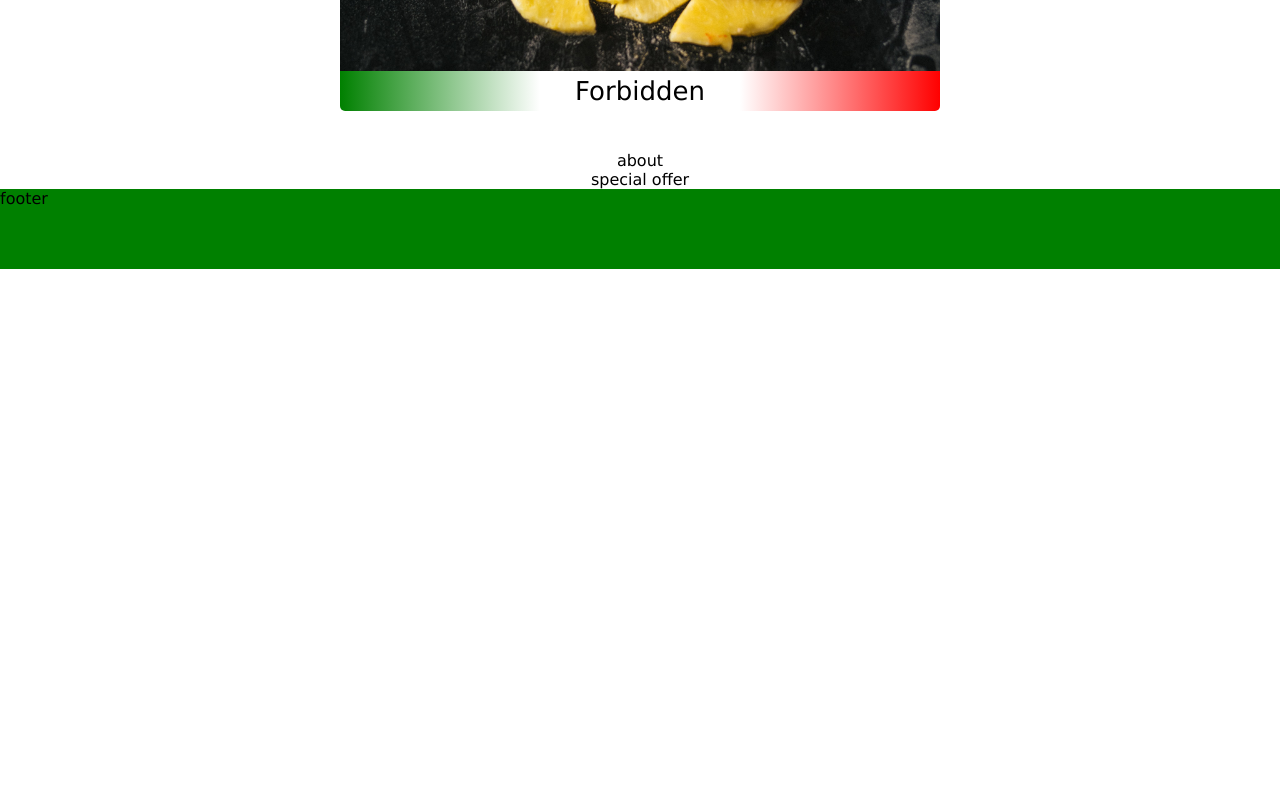
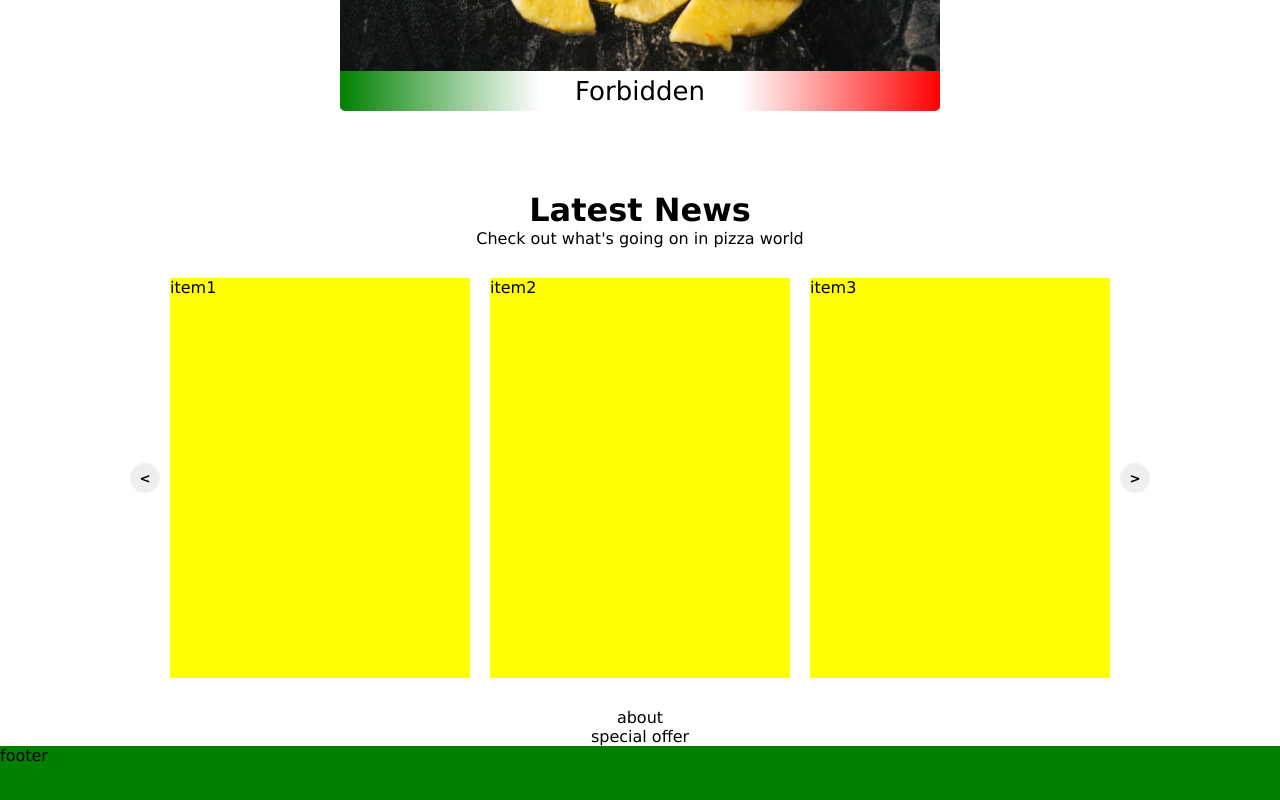
Before and after one commit to michudud/Pizza-System, a React (Vite) app: page / in a window 1280 px wide. Shown: the part 2706-3506 px from the top of the page. Before the commit the page ends 2975 px from the top, so only its background shows below. Built offline with nearby package versions, Linux system fonts and the light colour scheme.

Commit message:
add news section

```diff
--- a/src/pages/HomePage/HomePage.jsx
+++ b/src/pages/HomePage/HomePage.jsx
@@ -3,6 +3,7 @@ import Header from "./../../components/Header";
 import Footer from "./../../components/Footer";
 import WelcomeSection from "./WelcomeSection";
 import MenuSection from "./MenuSection";
+import NewsSection from "./NewsSection";
 
 const HomePage = () => {
   return (
@@ -11,6 +12,7 @@ const HomePage = () => {
       <div className="PageContent">
         <WelcomeSection />
         <MenuSection />
+        <NewsSection />
         <div>about</div>
         <div>special offer</div>
       </div>
--- /dev/null
+++ b/src/pages/HomePage/NewsSection/NewsSection.jsx
@@ -0,0 +1,55 @@
+import { useState } from "react";
+import "./NewsSection.style.css";
+
+const NewsSection = () => {
+  const [news, setNews] = useState([
+    "item1",
+    "item2",
+    "item3",
+    "item4",
+    "item5",
+  ]);
+  const newsNumber = 3;
+
+  const handleLeft = () => {
+    const changedNews = [...news];
+    changedNews.push(changedNews.shift());
+    setNews(changedNews);
+  };
+  const handleRight = () => {
+    const changedNews = [...news];
+    changedNews.unshift(changedNews.pop());
+    setNews(changedNews);
+  };
+
+  return (
+    <div className="NewsSection">
+      <div className="content">
+        <div className="description">
+          <h1>Latest News</h1>
+          <p>Check out what's going on in pizza world</p>
+        </div>
+        {/* <div className="categories"></div> */}
+        <div className="carousel">
+          <button className="carousel_button" onClick={handleLeft}>
+            {"<"}
+          </button>
+          {news.map((item, index) => {
+            if (index < newsNumber) {
+              return (
+                <div className="carousel_item" key={item}>
+                  {item}
+                </div>
+              );
+            }
+          })}
+
+          <button className="carousel_button" onClick={handleRight}>
+            {">"}
+          </button>
+        </div>
+      </div>
+    </div>
+  );
+};
+export default NewsSection;
--- /dev/null
+++ b/src/pages/HomePage/NewsSection/NewsSection.style.css
@@ -0,0 +1,39 @@
+.NewsSection {
+  display: flex;
+  justify-content: center;
+  margin: 0 100px;
+  margin: 20px;
+}
+
+.NewsSection .content {
+  display: flex;
+  flex-direction: column;
+  justify-content: center;
+}
+
+.NewsSection .description {
+  display: flex;
+  flex-direction: column;
+  align-items: center;
+  margin: 20px;
+}
+
+.NewsSection .carousel {
+  display: flex;
+  align-items: center;
+}
+
+.NewsSection .carousel_button {
+  border: none;
+  border-radius: 15px;
+  height: 30px;
+  width: 30px;
+  font-weight: 600;
+}
+
+.NewsSection .carousel_item {
+  width: 300px;
+  height: 400px;
+  margin: 10px;
+  background-color: yellow;
+}
--- /dev/null
+++ b/src/pages/HomePage/NewsSection/index.js
@@ -0,0 +1,2 @@
+import NewsSection from "./NewsSection";
+export default NewsSection;
```
